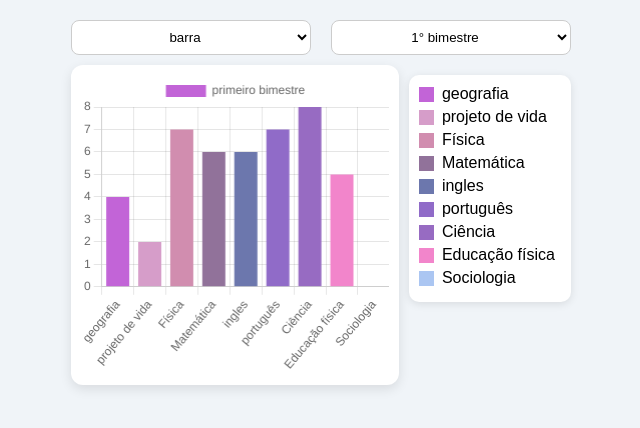
After one commit to axlloquinho/student-dashboard, a Flask app: page /grafico in a window 1280 px wide. The commit adds this page. Shown: the top 428 px of the page, without its empty margins (319-959 px from the left). Run offline with Flask 3, Linux system fonts and the light colour scheme.

Commit message:
fiz o front-end dos graficos

```diff
--- a/main.py
+++ b/main.py
@@ -1,4 +1,7 @@
 from flask import Flask
+from database import criar_tabelas
+
+criar_tabelas()
 
 app = Flask(__name__)
 
--- a/rotas.py
+++ b/rotas.py
@@ -49,3 +49,9 @@ def rota_cadastro():
 def rota_principal():
     user = request.args.get("user")
     return render_template("principal.html",user=f"{user}")
+
+
+@app.route("/grafico")
+def rota_grafico():
+
+    return render_template("grafico.html")
--- /dev/null
+++ b/static/css/grafico.css
@@ -0,0 +1,98 @@
+body {
+  background-color: #f0f4f8;
+  font-family: Arial, sans-serif;
+  margin: 0;
+  padding: 20px;
+
+  display: flex;
+  justify-content: center;
+}
+
+/* container geral */
+.container {
+  width: 100%;
+  max-width: 500px;
+}
+
+/* topo */
+.topo {
+  display: flex;
+  justify-content: space-between;
+  margin-bottom: 10px;
+}
+
+/* selects */
+.bimestre, .tipos {
+  background-color: #ffffff;
+  border: 1px solid #ccc;
+  border-radius: 8px;
+
+  padding: 6px;
+  width: 48%;
+  height: 35px;
+
+  text-align: center;
+  cursor: pointer;
+}
+
+/* área principal */
+.grafico-area {
+  display: flex;
+  flex-direction: column;
+  align-items: center;
+}
+
+/* container que resolve o bug */
+.grafico-container {
+  width: 100%;
+  height: 220px;
+
+  background: white;
+  border-radius: 12px;
+  padding: 10px;
+
+  box-shadow: 0 4px 12px rgba(0,0,0,0.1);
+}
+
+/* canvas controlado */
+canvas {
+  width: 100% !important;
+  height: 100% !important;
+}
+
+/* legenda */
+.legenda {
+  margin-top: 10px;
+  width: 100%;
+
+  background: white;
+  padding: 10px;
+  border-radius: 10px;
+
+  box-shadow: 0 2px 8px rgba(0,0,0,0.1);
+}
+
+.legenda div {
+  display: flex;
+  align-items: center;
+  margin-bottom: 5px;
+}
+
+/* desktop */
+@media (min-width: 600px) {
+  .grafico-area {
+    flex-direction: row;
+    align-items: flex-start;
+    justify-content: space-between;
+  }
+
+  .grafico-container {
+    width: 65%;
+    height: 300px;
+  }
+
+  .legenda {
+    width: 30%;
+    margin-left: 10px;
+  }
+}
--- /dev/null
+++ b/static/js/grafico.js
@@ -0,0 +1,86 @@
+let bimestre_atual;
+var materias = ['geografia','projeto de vida', 'Física', 'Matemática', 'ingles', 'português','Ciência' ,'Educação física', 'Sociologia']
+let tipo_grafico;
+
+const cores = materias.map(() => corAleatoria());
+
+let notas_bimestre = {
+  "1": [4, 2, 7, 6, 6, 7, 8, 5],
+  "2": [6, 0, 1, 5, 8, 9, 6, 0],
+  "3": [2, 8, 5, 9, 3, 3, 2, 7],
+  "4": [0, 1, 4, 9, 7, 2, 9, 1]
+}
+
+function corAleatoria() {
+  const r = Math.floor(Math.random() * 156) + 100;
+  const g = Math.floor(Math.random() * 156) + 100;
+  const b = Math.floor(Math.random() * 156) + 100;
+
+  return `rgb(${r}, ${g}, ${b})`;
+}
+
+let notas = notas_bimestre[1]
+
+const ctx = document.getElementById("grafico_notas").getContext('2d')
+
+let grafico = new Chart(ctx, {
+  type: 'bar',
+  data: {
+    labels: materias,
+    datasets: [{
+      data: notas,
+      label: "primeiro bimestre",
+      backgroundColor: cores
+    }]
+  },
+  options: {
+    responsive: true,
+    maintainAspectRatio: false
+  }
+})
+
+// atualizar gráfico
+function atualizarGrafico() {
+  const tipo = document.getElementById('tipos_graficos').value
+  const bimestre = document.getElementById('bimestre').value
+
+  const notas = notas_bimestre[bimestre]
+
+  grafico.destroy()
+
+  grafico = new Chart(ctx, {
+    type: tipo,
+    data: {
+      labels: materias,
+      datasets: [{
+        data: notas,
+        label: bimestre + "° bimestre",
+        backgroundColor: cores
+      }]
+    },
+    options: {
+      responsive: true,
+      maintainAspectRatio: false
+    }
+  })
+}
+
+// legenda
+let legenda = document.getElementById("legenda");
+
+materias.forEach((materia, i) => {
+  let item = document.createElement("div");
+
+  item.innerHTML = `
+    <span style="
+      display:inline-block;
+      width:15px;
+      height:15px;
+      background:${cores[i]};
+      margin-right:8px;
+    "></span>
+    ${materia}
+  `;
+
+  legenda.appendChild(item);
+});
--- /dev/null
+++ b/templates/grafico.html
@@ -0,0 +1,47 @@
+<!DOCTYPE html>
+<html>
+
+<head>
+  <meta charset="UTF-8">
+  <meta name="viewport" content="width=device-width, initial-scale=1">
+  <title>grafico-page</title>
+  <script src="https://cdn.jsdelivr.net/npm/chart.js"></script>
+  <link rel="stylesheet" href="static/css/grafico.css">
+</head>
+
+<body>
+
+  <div class="container">
+
+    <div class="topo">
+      <select class="tipos" id="tipos_graficos" onchange="atualizarGrafico()">
+        <option value="bar">barra</option>
+        <option value="pie">pizza</option>
+        <option value="doughnut">rosquinha</option>
+        <option value="line">linha</option>
+      </select>
+
+      <select class="bimestre" id="bimestre" onchange="atualizarGrafico()">
+        <option value="1">1° bimestre</option>
+        <option value="2">2° bimestre</option>
+        <option value="3">3° bimestre</option>
+        <option value="4">4° bimestre</option>
+      </select>
+    </div>
+
+    <div class="grafico-area">
+
+      <div class="grafico-container">
+        <canvas id="grafico_notas"></canvas>
+      </div>
+
+      <div class="legenda" id="legenda"></div>
+
+    </div>
+
+  </div>
+
+  <script src="static/js/grafico.js"></script>
+</body>
+
+</html>
--- a/templates/principal.html
+++ b/templates/principal.html
@@ -14,7 +14,9 @@
 
     <main>
         <h1>sem dados.....</h1>
-        <button class="adicionar">adicionar <br>parametros</button>
+       <a href="/grafico">
+            <button class="grafico">grafico</button>
+       </a>
     </main>
 </body>
 </html>
```
Also changed, not shown: database.py (+52 -2 lines).
